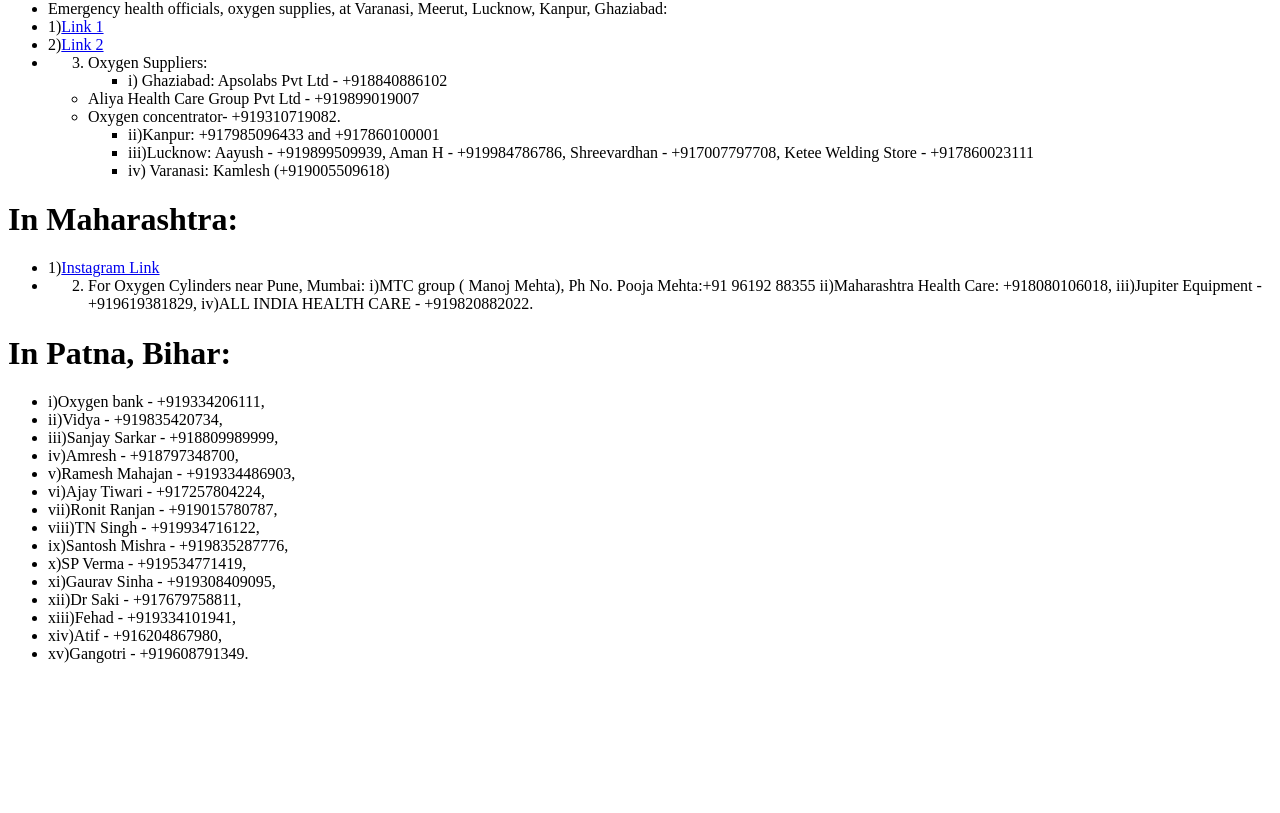
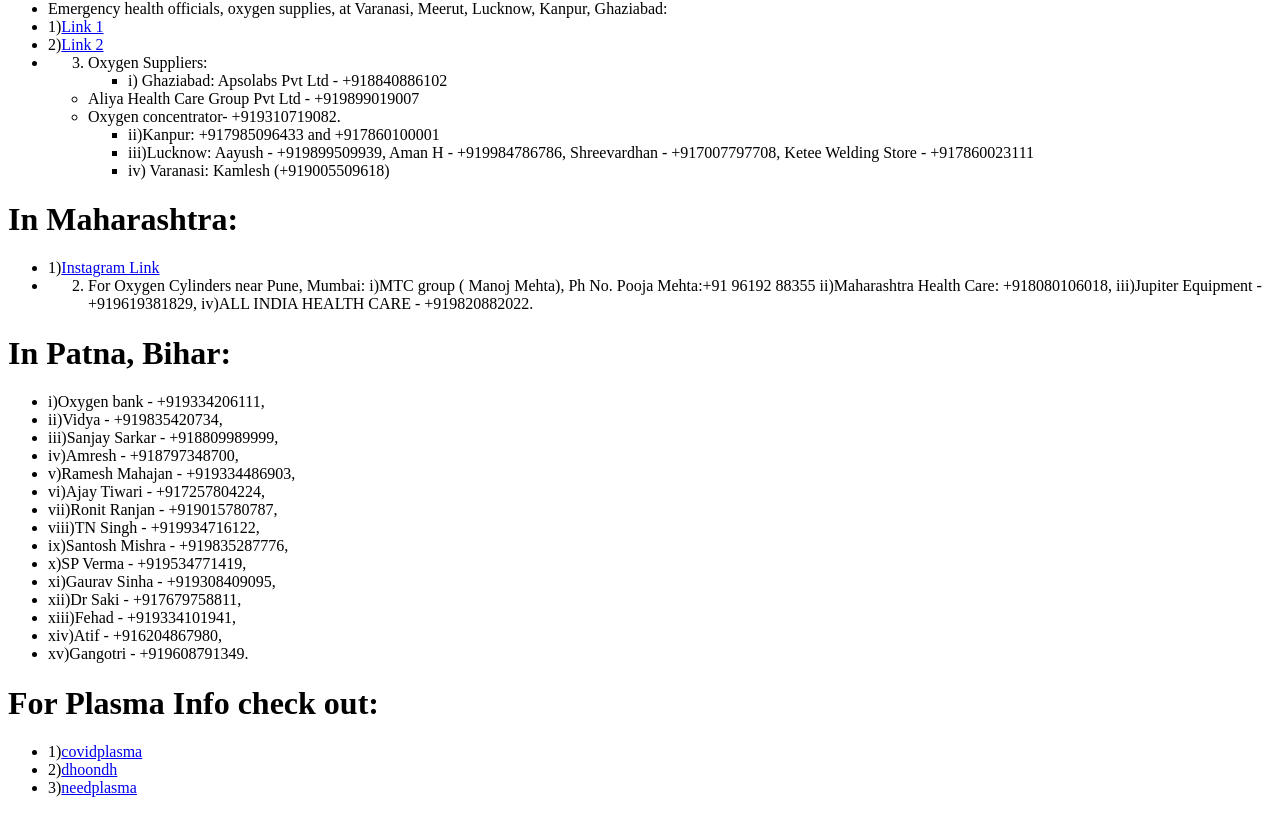
Before and after one commit to ampsteric/India-Against-Covid, a React (Create React App) app: page / in a window 1280 px wide. Shown: the part 428-1241 px from the top of the page. Before the commit the page ends 1107 px from the top, so only its background shows below. Built offline with nearby package versions, Linux system fonts and the light colour scheme.

Commit message:
adding resources related to plasma

```diff
--- a/src/App.js
+++ b/src/App.js
@@ -6,6 +6,7 @@
 import Res4 from "./Resources/Res4/Index";
 import Res5 from "./Resources/Res5/Index";
 import Res6 from "./Resources/Res6/Index";
+import Res7 from "./Resources/Res7/Index";
 import ReactMarkdown from "react-markdown";
 
 class App extends Component {
@@ -32,6 +33,7 @@
         <Res4 />
         <Res5 />
         <Res6 />
+        <Res7 />
       </div>
     );
   }
--- /dev/null
+++ b/src/Resources/Res7/Index.js
@@ -0,0 +1,28 @@
+import React, { Component } from "react";
+import Appmark from "./res.md";
+import ReactMarkdown from "react-markdown";
+
+class App extends Component {
+  constructor() {
+    super();
+    this.state = { mark: "" };
+  }
+
+  componentWillMount() {
+    // Get the contents from the Markdown file and put them in the React state, so we can reference it in render() below.
+    fetch(Appmark)
+      .then((res) => res.text())
+      .then((text) => this.setState({ mark: text }));
+  }
+
+  render() {
+    const { mark } = this.state;
+    return (
+      <div>
+        <ReactMarkdown children={mark} />
+      </div>
+    );
+  }
+}
+
+export default App;
--- /dev/null
+++ b/src/Resources/Res7/res.md
@@ -0,0 +1,4 @@
+# For Plasma Info check out:
+- 1)[covidplasma](covidplasma.online/)
+- 2)[dhoondh](https://dhoondh.com)
+- 3)[needplasma](http://needplasma.in/)
```
